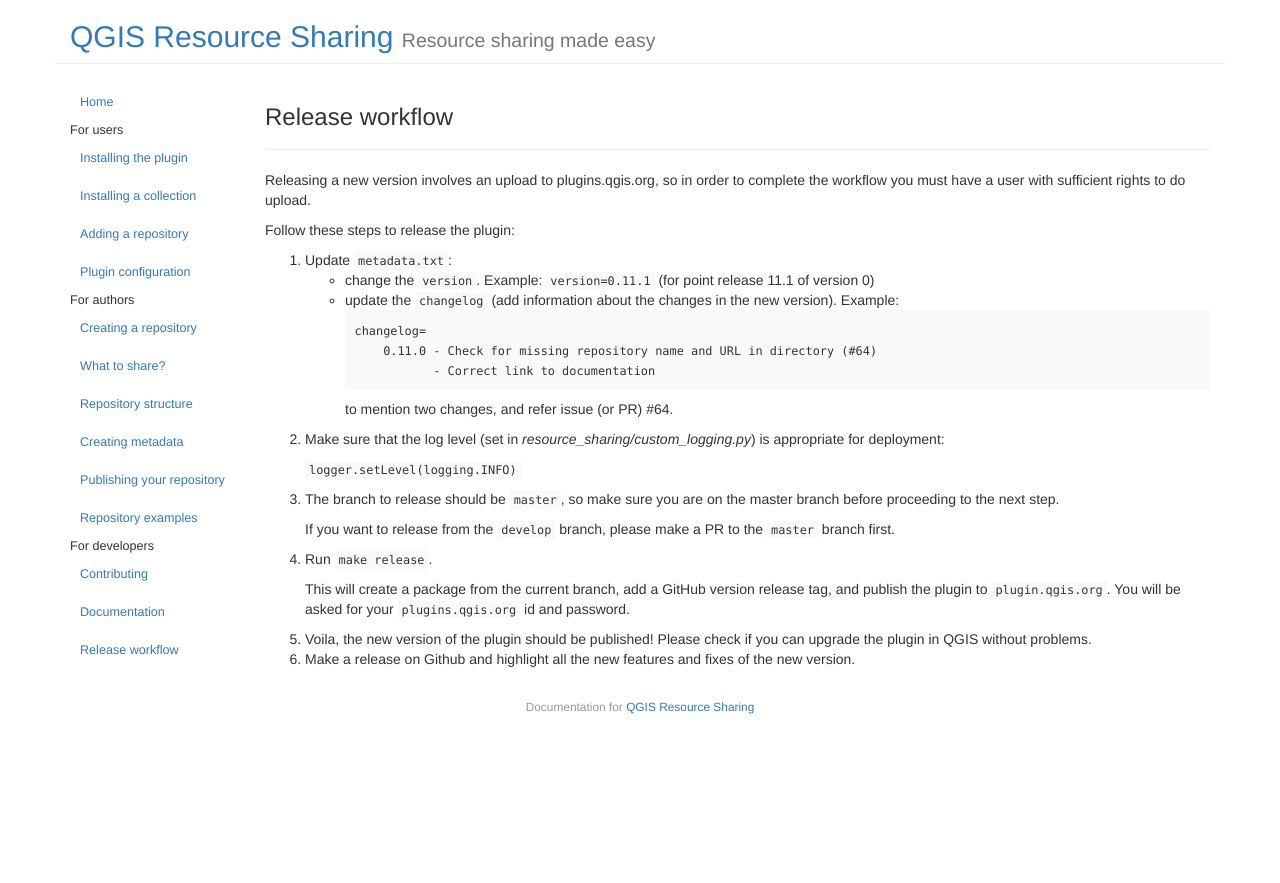
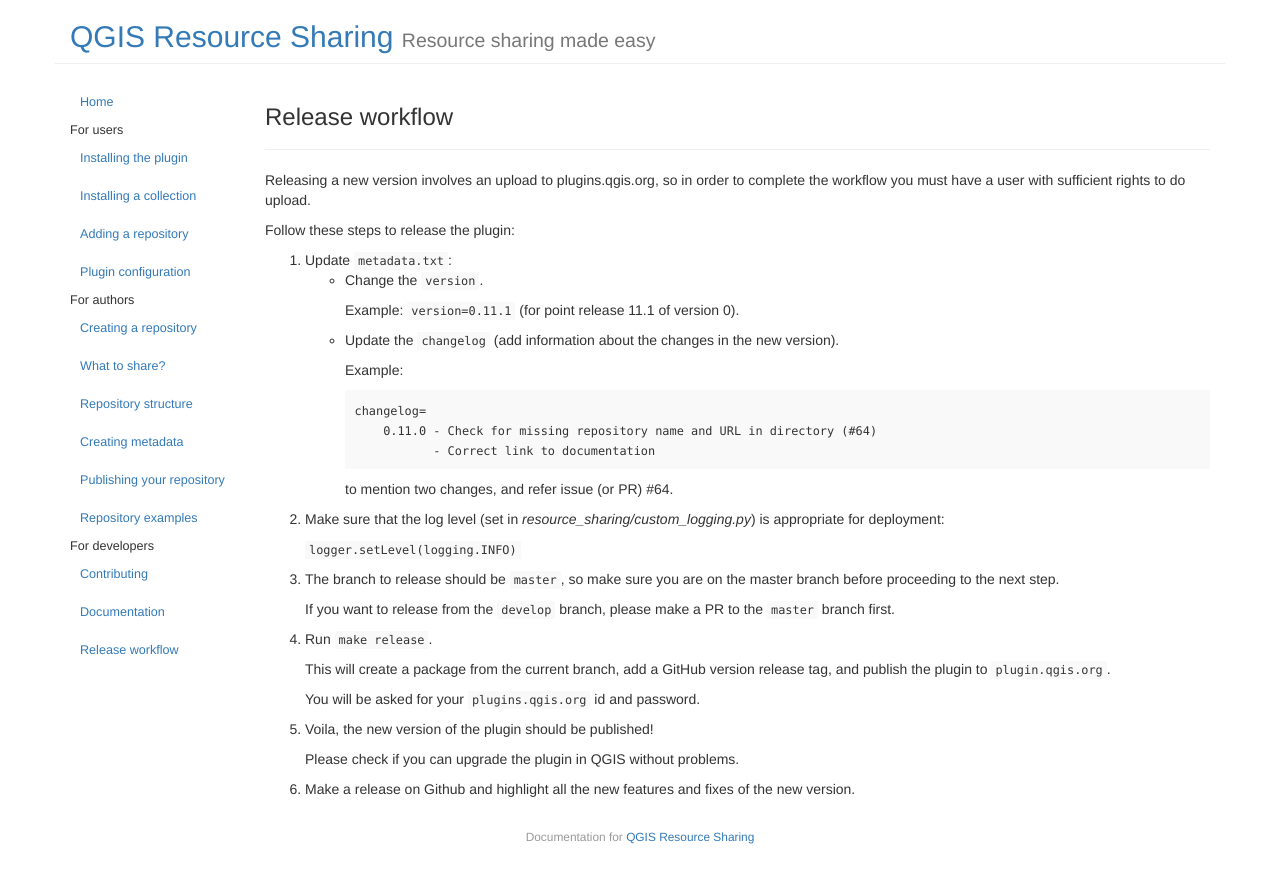
Before and after one commit to QGIS-Contribution/QGIS-ResourceSharing, a Jekyll site: the page built from _posts/2016-09-04-release-workflow.md, in a window 1280 px wide. Shown: the top 883 px of the page. Built offline with Jekyll 4.4.1, drawn with Linux system fonts in a browser that asks for light colours.

````diff
--- a/_posts/2016-09-04-release-workflow.md
+++ b/_posts/2016-09-04-release-workflow.md
@@ -13,10 +13,12 @@ upload.
 Follow these steps to release the plugin:
 
 1. Update `metadata.txt`:
-   * change the `version`.
-     Example: ```version=0.11.1``` (for point release 11.1 of version 0)
-   * update the `changelog` (add information about the changes in the new
+   * Change the `version`.
+
+     Example: ```version=0.11.1``` (for point release 11.1 of version 0).
+   * Update the `changelog` (add information about the changes in the new
      version).
+
      Example:
      ```
      changelog=
@@ -39,8 +41,10 @@ Follow these steps to release the plugin:
    This will create a package from the current branch,
    add a GitHub version release tag, and publish the plugin to
    ``plugin.qgis.org``.
+
    You will be asked for your ``plugins.qgis.org`` id and password.
 5. Voila, the new version of the plugin should be published!
+
    Please check if you can upgrade the plugin in QGIS without problems.
 6. Make a release on Github and highlight all the new features and fixes of
    the new version.
````
